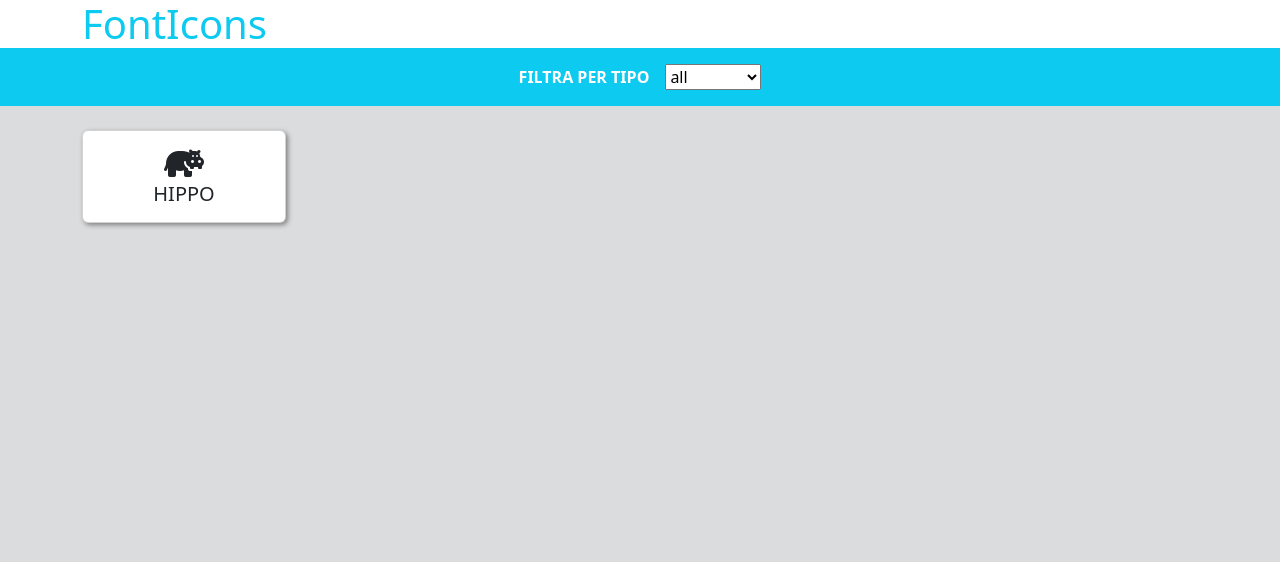
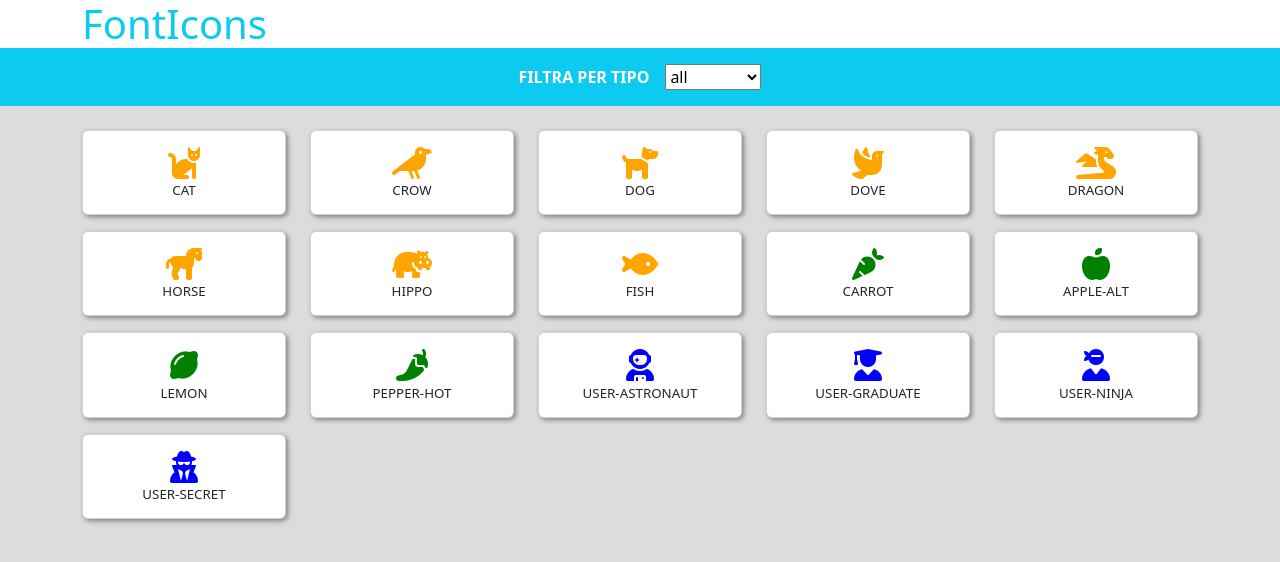
Before and after one commit to gab-che/js-es6-icons, a plain HTML site: page index.html in a window 1280 px wide. Drawn offline with nearby package versions, Linux system fonts and the light colour scheme.

Commit message:
js adds cards to html

```diff
--- a/css/style.css
+++ b/css/style.css
@@ -3,7 +3,7 @@ body{
 }
 
 .card_style{
-    padding: 1rem 4rem;
+    padding: 1rem 2rem;
     text-align: center;
     text-transform: uppercase;
     box-shadow: 2px 2px 5px gray;
@@ -17,4 +17,5 @@ body{
 .card_style h5{
     padding-top: .2rem;
     margin-bottom: 0;
+    font-size: smaller;
 }
--- a/index.html
+++ b/index.html
@@ -33,12 +33,6 @@
     <main>
         <div class="container py-4" id="card-container">
             <div class="row row-cols-5 gy-3">
-                <div class="col">
-                    <div class="card card_style">
-                        <i class="fa-solid fa-hippo"></i>
-                        <h5>Hippo</h5>
-                    </div>
-                </div>
             </div>
         </div>
     </main>
--- a/js/script.js
+++ b/js/script.js
@@ -2,7 +2,16 @@
 const row = document.querySelector(".row");
 
 iconArray.forEach((element)=>{
-    Object.keys(element).forEach(()=>{element.family = "solid";})
+    Object.keys(element).forEach(()=>{element.family = "solid";});
+
+    const col = document.createElement("div");
+    col.classList.add("col");
+
+    const card = document.createElement("div");
+    card.classList.add("card", "card_style");
+    card.innerHTML = `<i class="${element.prefix}${element.family} ${element.prefix}${element.name}" style="color:${element.color}"></i>
+    <h5>${element.name}</h5>`
+    col.append(card);
+
+    row.append(col);
 })
-
-console.log(iconArray)
```
